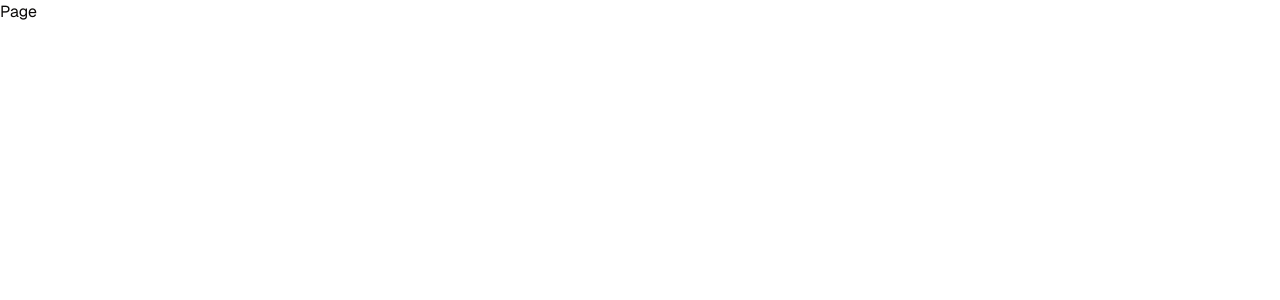
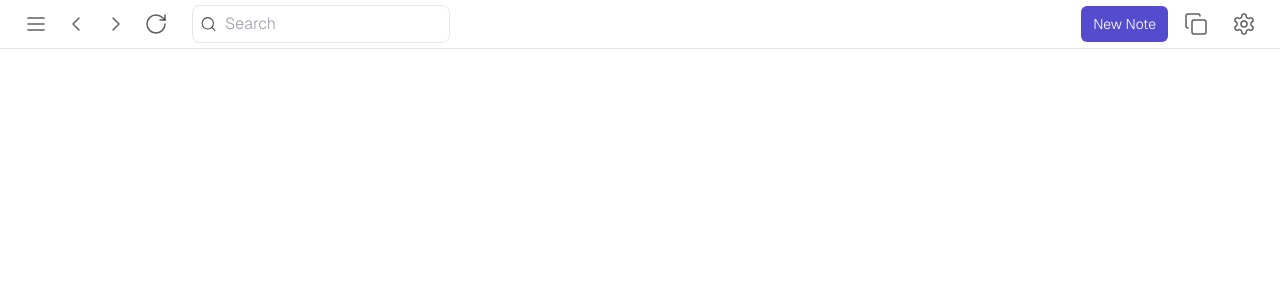
Before and after one commit to danpoj/upnote-clone, a Next.js app: page / in a window 1280 px wide. Shown: the top 300 px of the page. Built offline with nearby package versions, Linux system fonts and the light colour scheme.

Commit message:
header markup

```diff
--- a/app/layout.tsx
+++ b/app/layout.tsx
@@ -1,11 +1,17 @@
 import { GeistSans } from 'geist/font/sans'
 import type { Metadata } from 'next'
 import './globals.css'
+import { Sidebar } from '@/components/sidebar'
+import { Header } from '@/components/header'
 
 export default function RootLayout({ children }: { children: React.ReactNode }) {
   return (
     <html lang='en' className={GeistSans.className}>
-      <body className='h-full'>{children}</body>
+      <body className='h-full flex'>
+        <Header />
+        <Sidebar />
+        {children}
+      </body>
     </html>
   )
 }
--- /dev/null
+++ b/components/buttons-with-tooltip.tsx
@@ -0,0 +1,29 @@
+import { Tooltip, TooltipContent, TooltipProvider, TooltipTrigger } from '@/components/ui/tooltip'
+import { Shortcut } from '@/components/shortcut'
+import { Button } from '@/components/ui/button'
+
+type ButtonData = {
+  tooltip: string
+  icon: JSX.Element
+  shortcut?: string
+}
+
+export function ButtonsWithTooltip({ items }: { items: ButtonData[] }) {
+  return (
+    <TooltipProvider delayDuration={0}>
+      {items.map(({ tooltip, icon, shortcut }) => (
+        <Tooltip key={tooltip}>
+          <TooltipTrigger asChild>
+            <Button size='icon' variant='ghost' className='shrink-0 text-primary/70'>
+              {icon}
+            </Button>
+          </TooltipTrigger>
+          <TooltipContent className='bg-primary/90 text-white font-light flex items-center gap-2'>
+            <span className='text-sm'>{tooltip}</span>
+            {shortcut && <Shortcut className='text-white bg-primary'>{shortcut}</Shortcut>}
+          </TooltipContent>
+        </Tooltip>
+      ))}
+    </TooltipProvider>
+  )
+}
--- /dev/null
+++ b/components/header-search-input.tsx
@@ -0,0 +1,43 @@
+'use client'
+
+import { Search } from 'lucide-react'
+import { Shortcut } from './shortcut'
+import { useCallback, useEffect, useRef, useState } from 'react'
+
+export function HeaderSearchInput() {
+  const [isShortcut, setIsShortcut] = useState(false)
+  const inputRef = useRef<HTMLInputElement>(null)
+
+  const show = useCallback(() => setIsShortcut(true), [])
+  const hide = useCallback(() => setIsShortcut(false), [])
+
+  useEffect(() => {
+    const handleKeyDown = (e: KeyboardEvent) => {
+      if ((e.ctrlKey || e.metaKey) && e.keyCode === 70) {
+        e.preventDefault()
+
+        inputRef.current?.focus()
+      }
+    }
+
+    document.addEventListener('keydown', handleKeyDown)
+
+    return () => {
+      document.removeEventListener('keydown', handleKeyDown)
+    }
+  }, [])
+
+  return (
+    <div className='relative mx-4' onMouseEnter={show} onMouseLeave={hide}>
+      <input
+        ref={inputRef}
+        type='text'
+        className='border rounded-lg p-1.5 pl-8 font-light hover:border-blue-500 transition'
+        placeholder='Search'
+      />
+      <Search className='stroke-[1.5px] w-[17px] h-[17px] stroke-primary/80 absolute top-1/2 -translate-y-1/2 left-2' />
+
+      {isShortcut && <Shortcut className='absolute right-2 top-1/2 -translate-y-1/2'>⌘F</Shortcut>}
+    </div>
+  )
+}
--- /dev/null
+++ b/components/header.tsx
@@ -0,0 +1,22 @@
+import { Button } from '@/components/ui/button'
+import { HeaderSearchInput } from '@/components/header-search-input'
+import { ButtonsWithTooltip } from '@/components/buttons-with-tooltip'
+import { leftButtons, rightButtons } from '@/constants/header-data'
+
+export function Header() {
+  return (
+    <header className='px-4 py-1 border-b fixed top-0 bg-white inset-x-0'>
+      <section className='flex max-w-[1920px] mx-auto items-center'>
+        <ButtonsWithTooltip items={leftButtons} />
+        <HeaderSearchInput />
+
+        <div className='flex gap-2 items-center ml-auto'>
+          <Button variant='indigo' size='sm'>
+            New Note
+          </Button>
+          <ButtonsWithTooltip items={rightButtons} />
+        </div>
+      </section>
+    </header>
+  )
+}
--- /dev/null
+++ b/components/shortcut.tsx
@@ -0,0 +1,13 @@
+import { cn } from '@/lib/utils'
+import type { HTMLAttributes } from 'react'
+
+export function Shortcut({ className, children, ...props }: HTMLAttributes<HTMLDivElement>) {
+  return (
+    <div
+      {...props}
+      className={cn('text-primary/60 bg-primary/10 px-1.5 py-0.5 rounded text-xs pointer-events-none', className)}
+    >
+      {children}
+    </div>
+  )
+}
--- /dev/null
+++ b/components/sidebar.tsx
@@ -0,0 +1,3 @@
+export function Sidebar() {
+  return <div>Sidebar</div>
+}
--- /dev/null
+++ b/components/ui/button.tsx
@@ -0,0 +1,48 @@
+import * as React from 'react'
+import { Slot } from '@radix-ui/react-slot'
+import { cva, type VariantProps } from 'class-variance-authority'
+
+import { cn } from '@/lib/utils'
+
+const buttonVariants = cva(
+  'inline-flex items-center justify-center whitespace-nowrap rounded-md text-sm font-light ring-offset-background transition-colors focus-visible:outline-none focus-visible:ring-2 focus-visible:ring-ring focus-visible:ring-offset-2 disabled:pointer-events-none disabled:opacity-50',
+  {
+    variants: {
+      variant: {
+        default: 'bg-primary text-primary-foreground hover:bg-primary/90',
+        destructive: 'bg-destructive text-destructive-foreground hover:bg-destructive/90',
+        outline: 'border border-input bg-background hover:bg-accent hover:text-accent-foreground',
+        secondary: 'bg-secondary text-secondary-foreground hover:bg-secondary/80',
+        ghost: 'hover:bg-accent hover:text-accent-foreground',
+        link: 'text-primary underline-offset-4 hover:underline',
+        indigo: 'bg-indigo-700 text-white bg-opacity-90 hover:bg-opacity-100',
+      },
+      size: {
+        default: 'h-10 px-4 py-2',
+        sm: 'h-9 rounded-md px-3',
+        lg: 'h-11 rounded-md px-8',
+        icon: 'h-10 w-10',
+      },
+    },
+    defaultVariants: {
+      variant: 'default',
+      size: 'default',
+    },
+  }
+)
+
+export interface ButtonProps
+  extends React.ButtonHTMLAttributes<HTMLButtonElement>,
+    VariantProps<typeof buttonVariants> {
+  asChild?: boolean
+}
+
+const Button = React.forwardRef<HTMLButtonElement, ButtonProps>(
+  ({ className, variant, size, asChild = false, ...props }, ref) => {
+    const Comp = asChild ? Slot : 'button'
+    return <Comp className={cn(buttonVariants({ variant, size, className }))} ref={ref} {...props} />
+  }
+)
+Button.displayName = 'Button'
+
+export { Button, buttonVariants }
--- /dev/null
+++ b/components/ui/tooltip.tsx
@@ -0,0 +1,30 @@
+"use client"
+
+import * as React from "react"
+import * as TooltipPrimitive from "@radix-ui/react-tooltip"
+
+import { cn } from "@/lib/utils"
+
+const TooltipProvider = TooltipPrimitive.Provider
+
+const Tooltip = TooltipPrimitive.Root
+
+const TooltipTrigger = TooltipPrimitive.Trigger
+
+const TooltipContent = React.forwardRef<
+  React.ElementRef<typeof TooltipPrimitive.Content>,
+  React.ComponentPropsWithoutRef<typeof TooltipPrimitive.Content>
+>(({ className, sideOffset = 4, ...props }, ref) => (
+  <TooltipPrimitive.Content
+    ref={ref}
+    sideOffset={sideOffset}
+    className={cn(
+      "z-50 overflow-hidden rounded-md border bg-popover px-3 py-1.5 text-sm text-popover-foreground shadow-md animate-in fade-in-0 zoom-in-95 data-[state=closed]:animate-out data-[state=closed]:fade-out-0 data-[state=closed]:zoom-out-95 data-[side=bottom]:slide-in-from-top-2 data-[side=left]:slide-in-from-right-2 data-[side=right]:slide-in-from-left-2 data-[side=top]:slide-in-from-bottom-2",
+      className
+    )}
+    {...props}
+  />
+))
+TooltipContent.displayName = TooltipPrimitive.Content.displayName
+
+export { Tooltip, TooltipTrigger, TooltipContent, TooltipProvider }
--- /dev/null
+++ b/constants/header-data.tsx
@@ -0,0 +1,36 @@
+import { ChevronLeft, ChevronRight, Copy as WindowsOnTop, Menu, RotateCw, Settings } from 'lucide-react'
+
+export const leftButtons = [
+  {
+    tooltip: 'hide sidebar',
+    icon: <Menu className='stroke-[1.5px] w-6 h-6' />,
+    shortcut: '⌘↑\\',
+  },
+  {
+    tooltip: 'back',
+    icon: <ChevronLeft className='stroke-[1.5px] w-7 h-7' />,
+    shortcut: '⌘↑[',
+  },
+  {
+    tooltip: 'forward',
+    icon: <ChevronRight className='stroke-[1.5px] w-7 h-7' />,
+    shortcut: '⌘↑]',
+  },
+  {
+    tooltip: 'sync notes',
+    icon: <RotateCw className='stroke-[1.5px] w-5 h-5' />,
+  },
+]
+
+export const rightButtons = [
+  {
+    tooltip: 'keep window on top',
+    icon: <WindowsOnTop className='stroke-[1.5px] w-5 h-5' />,
+    shortcut: '⌘↑K',
+  },
+  {
+    tooltip: 'settings',
+    icon: <Settings className='stroke-[1.5px] w-5 h-5' />,
+    shortcut: '⌘,',
+  },
+]
--- a/next.config.js
+++ b/next.config.js
@@ -1,4 +1,6 @@
 /** @type {import('next').NextConfig} */
-const nextConfig = {}
+const nextConfig = {
+  reactStrictMode: false,
+}
 
 module.exports = nextConfig
--- a/package.json
+++ b/package.json
@@ -9,6 +9,8 @@
     "lint": "next lint"
   },
   "dependencies": {
+    "@radix-ui/react-slot": "1.0.2",
+    "@radix-ui/react-tooltip": "1.0.7",
     "class-variance-authority": "0.7.0",
     "clsx": "2.0.0",
     "framer-motion": "10.16.12",
```
Also changed, not shown: app/globals.css (line endings or trailing spaces), 1 other file (tests, documents, lock files or other folders).
